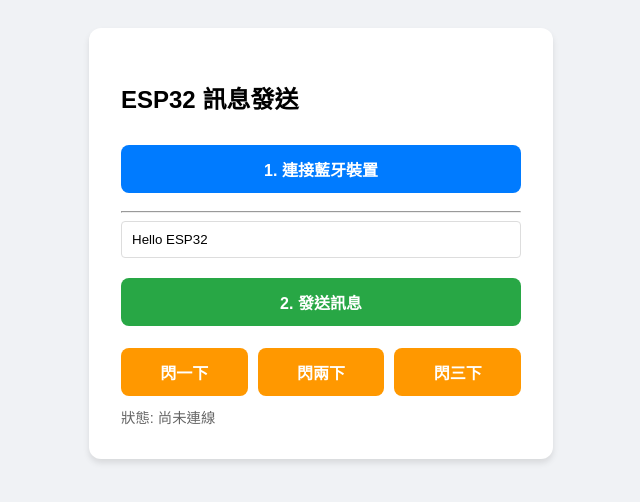
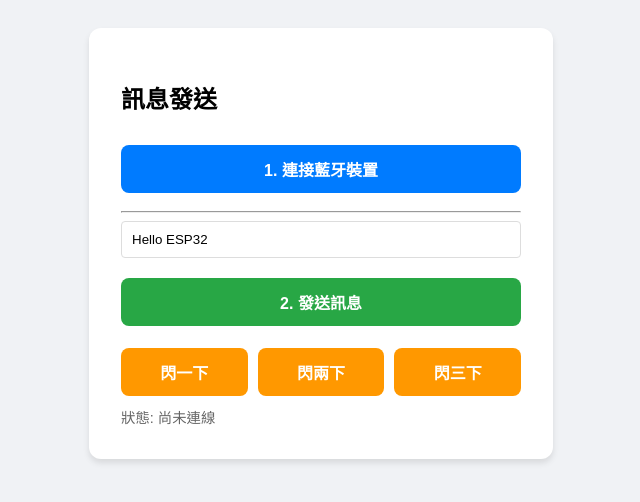
Before and after one commit to hank920217/Bluetooth, a plain HTML site: page index.html in a window 1280 px wide. Shown: the whole page, without its empty margins (319-959 px from the left). Drawn offline with Linux system fonts and the light colour scheme.

Commit message:
Change title and header text in index.html

```diff
--- a/index.html
+++ b/index.html
@@ -3,7 +3,7 @@
 <head>
     <meta charset="UTF-8">
     <meta name="viewport" content="width=device-width, initial-scale=1.0">
-    <title>ESP32 BLE 控制器</title>
+    <title>閃燈控制器</title>
     <link rel="manifest" href="manifest.json">
     <style>
         body { font-family: sans-serif; display: flex; flex-direction: column; align-items: center; padding: 20px; background: #f0f2f5; }
@@ -20,7 +20,7 @@
 <body>
 
 <div class="card">
-    <h2>ESP32 訊息發送</h2>
+    <h2>訊息發送</h2>
     <button class="btn-connect" onclick="connectBle()">1. 連接藍牙裝置</button>
     <hr>
     <input type="text" id="msgInput" placeholder="輸入要傳送的文字..." value="Hello ESP32">
```
